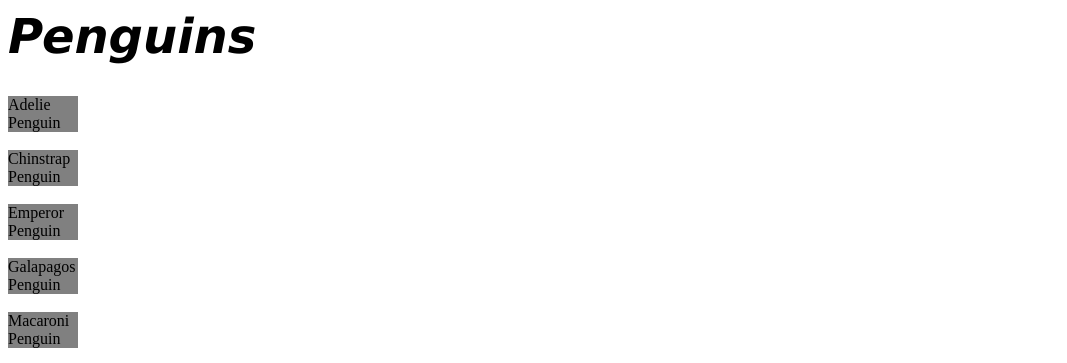
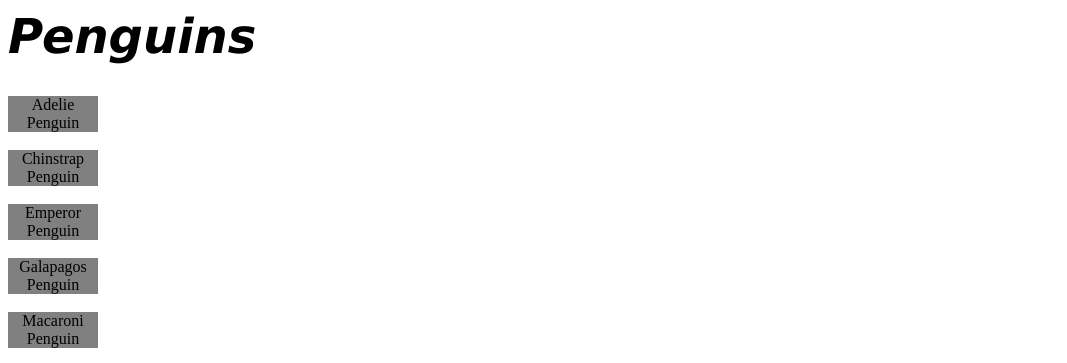
Before and after one commit to sarahhou12/CodingSchool, a plain HTML site: page index.html in a window 1280 px wide. Shown: the top 363 px of the page, without its empty margins (0-1067 px from the left). Drawn offline with Linux system fonts and the light colour scheme.

Commit message:
Update index.html

```diff
--- a/index.html
+++ b/index.html
@@ -9,12 +9,14 @@
                 font-style: italic;
             }
             #circle{
+                text-align: center;
                 background-color: gray;
-                width: 70px;
+                width: 90px;
             }
             #circle:hover{
+                text-align: center;
                 background-color: gray;
-                width: 70px;
+                width: 90px;
                 border-radius:50%;
             }
 
```
